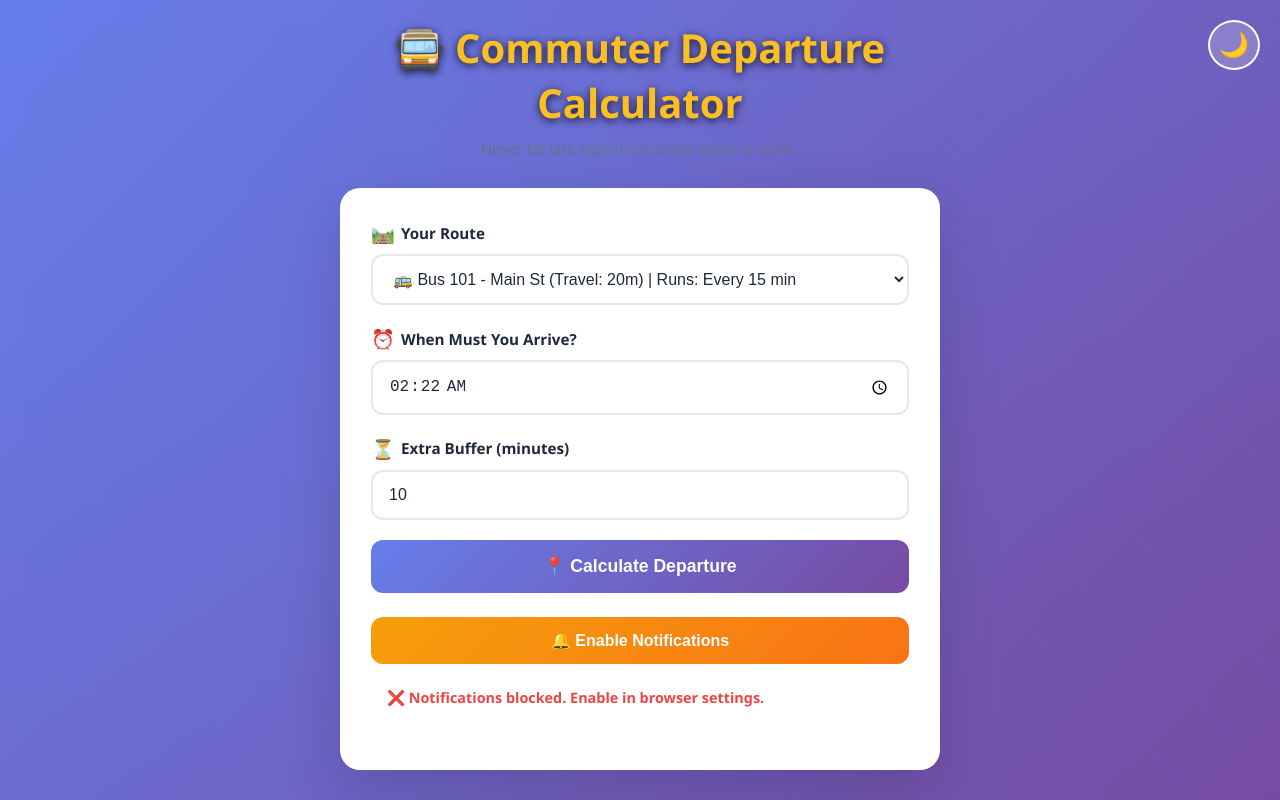
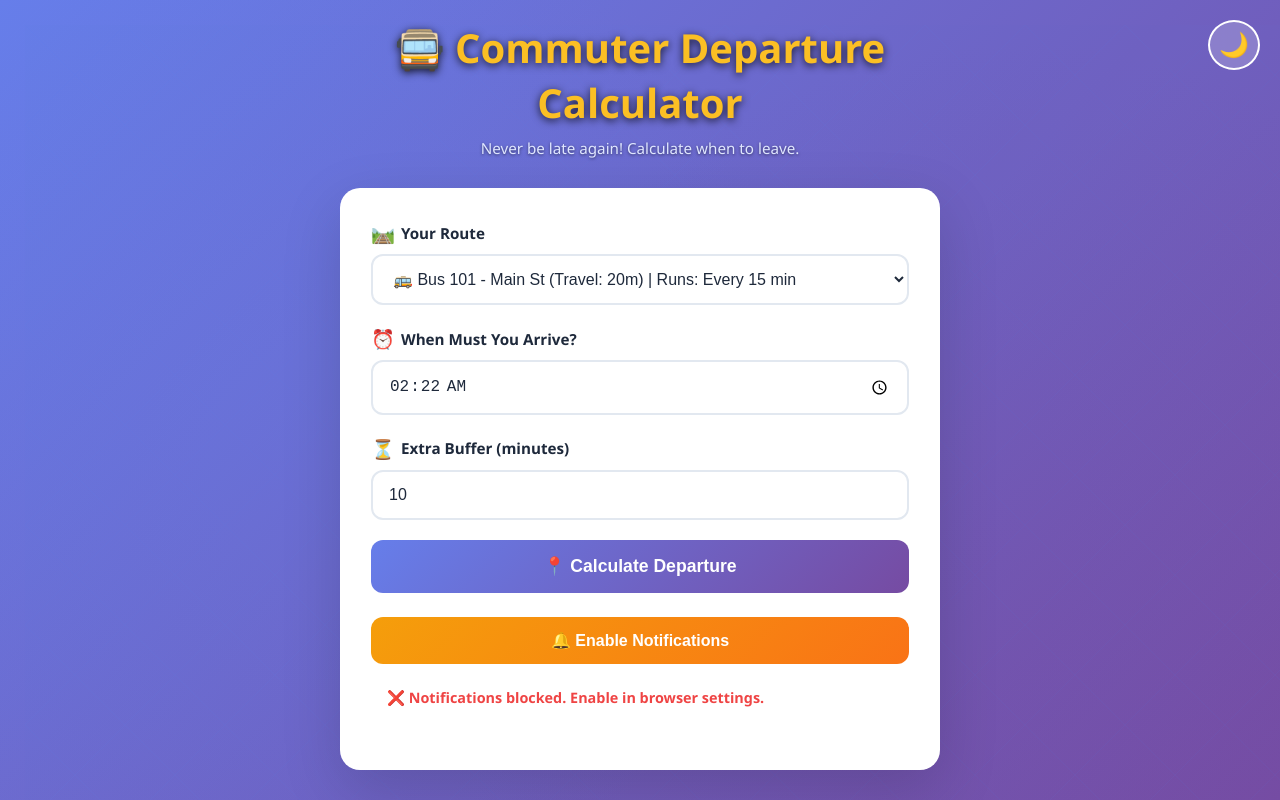
Before and after one commit to jamesreynold-cloud/commuter-departure-calculator, a website: page frontend/index.html in a window 1280 px wide. Drawn offline with Linux system fonts and the light colour scheme.

Commit message:
Fix subtitle readability - make text brighter and add shadow

```diff
--- a/frontend/style.css
+++ b/frontend/style.css
@@ -125,7 +125,9 @@ header h2 {
 
 .subtitle {
   font-size: 0.95rem;
-  color: var(--muted);
+  color: #e0e7ff;
+  font-weight: 500;
+  text-shadow: 0 1px 3px rgba(0, 0, 0, 0.5);
   margin-bottom: 24px;
 }
 
```
